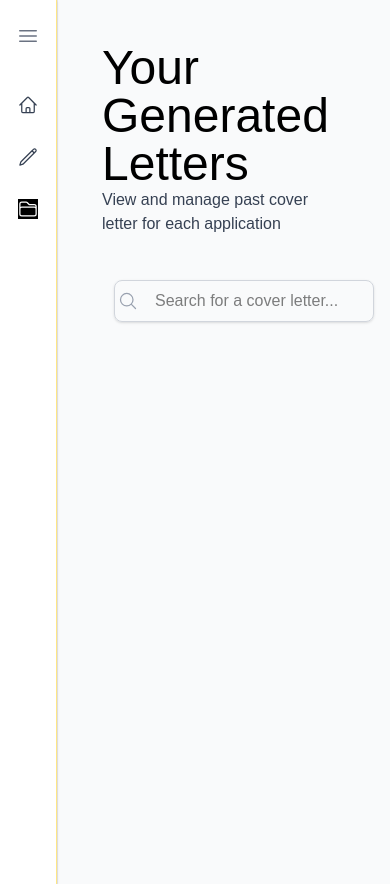
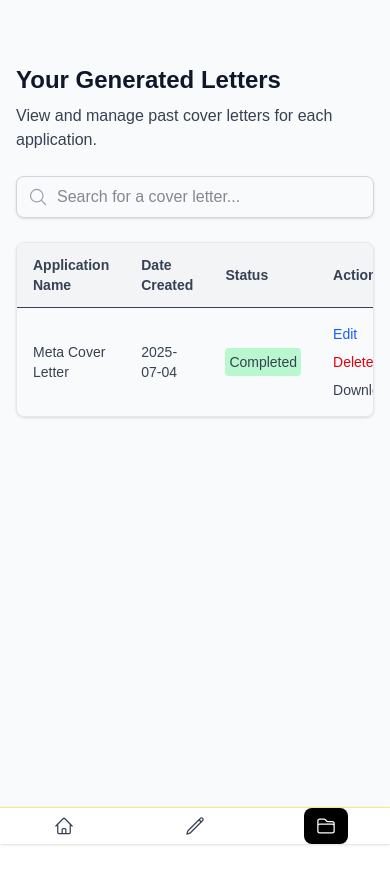
Before and after one commit to Abdullahtariq11/ApplyMate, a Next.js app in the folder apply-mate/: page /history in a window 390 px wide. After the commit the page ends 844 px from the top, so only its background shows below. Built offline with nearby package versions, Linux system fonts and the light colour scheme.

Commit message:
Design updaes, made more responsive for mobile devices

```diff
--- a/apply-mate/src/Components/ui/Sidebar.tsx
+++ b/apply-mate/src/Components/ui/Sidebar.tsx
@@ -5,7 +5,6 @@ import {
   HomeIcon,
   Bars3Icon,
 } from "@heroicons/react/24/outline";
-import Image from "next/image";
 import Link from "next/link";
 import { usePathname } from "next/navigation";
 import { useState } from "react";
@@ -56,65 +55,55 @@ function Sidebar() {
   ];
 
   return (
-    <div className="White border-r border-amber-200 w-auto h-full px-4 py-6 shadow-sm">
-      {/* Toggle Button */}
-      <button>
+    <div
+      className={`
+    fixed z-50
+    bottom-0 left-0 right-0
+    md:static
+    flex flex-row md:flex-col
+    bg-white
+    border-t md:border-t-0 md:border-r border-amber-200
+    shadow-sm
+    w-full md:${isOpen ? "w-64" : "w-16"}
+    h-auto md:h-full
+    transition-all duration-300
+  `}
+    >
+      {/* Toggle button - visible only on md+ */}
+      <div className="hidden md:flex justify-end p-2">
         <Bars3Icon
-          className="w-6 h-6 text-gray-500 cursor-pointer mb-10 hover:text-gray-900 transition-all"
+          className="w-6 h-6 text-gray-500 cursor-pointer hover:text-gray-900 transition-all"
           onClick={toggleSidebar}
         />
-      </button>
+      </div>
 
-      {!isOpen && (
-        <div className="flex items-center justify-center ">
-          <ul className="flex flex-col gap-8">
+      <ul className="flex flex-row md:flex-col w-full justify-around md:justify-start md:mt-6 gap-1 md:gap-3">
         {navItems.map(({ href, icon, text }) => (
           <li key={href}>
-                <Link href={href} className={`flex items-center transition-all ${pathname===href?
-                  "bg-black text-white":
-                  "text-gray-700 hover:bg-black hover:text-white"
-                }`}>
+            <Link
+              href={href}
+              className={`
+            flex flex-col md:flex-row items-center md:items-start
+            gap-0.5 md:gap-3
+            px-3 py-2
+            rounded-lg text-xs md:text-sm font-medium
+            transition-all
+            ${
+              pathname === href
+                ? "bg-black text-white"
+                : "text-gray-700 hover:bg-black hover:text-white"
+            }
+          `}
+            >
               {icon}
+              <span className={`${isOpen ? "inline" : "hidden"}`}>
+                {text}
+              </span>
             </Link>
           </li>
         ))}
       </ul>
     </div>
-      )}
-
-      {isOpen && (
-        <>
-          {/*Logo */}
-         {/*<div className="flex flex-col items-center mb-8">
-            <Image
-              src="/images/logo.png"
-              alt="ApplyMate Logo"
-              width={100}
-              height={100}
-            />
-          </div>
-      */}
-
-          <ul className="flex flex-col gap-3">
-            {navItems.map(({ href, icon, text }) => (
-              <li key={href}>
-                <Link
-                  href={href}
-                  className={`flex items-center gap-3 px-4 py-2 rounded-lg text-sm font-medium transition-all ${
-                    pathname === href
-                      ? "bg-black text-white"
-                      : "text-gray-700 hover:bg-black hover:text-white"
-                  }`}
-                >
-                  {icon}
-                  {text}
-                </Link>
-              </li>
-            ))}
-          </ul>
-        </>
-      )}
-    </div>
   );
 }
 
--- a/apply-mate/src/app/dashboard/page.tsx
+++ b/apply-mate/src/app/dashboard/page.tsx
@@ -17,61 +17,61 @@ import React from "react";
  */
 export default function DashboardPage() {
   return (
-    <div className="flex min-h-screen bg-gray-50">
+   <div className="flex flex-col md:flex-row min-h-screen bg-gray-50">
   {/* Sidebar */}
-      <aside className="w-auto bg-white border-r border-gray-200 ">
+  <aside className="w-full md:w-auto bg-white border-t md:border-t-0 md:border-r border-gray-200 fixed bottom-0 left-0 right-0 md:static z-40">
     <Sidebar />
   </aside>
 
   {/* Main Content */}
-      <main className="flex-1 px-4 sm:px-6 py-6 space-y-8">
+  <main className="flex-1 px-4 sm:px-6 py-6 space-y-8 pt-16 md:pt-6">
     {/* Header */}
     <div className="flex justify-between items-center">
-          <h1 className="text-3xl font-bold text-gray-800">Dashboard</h1>
+      <h1 className="text-2xl sm:text-3xl font-bold text-gray-800">Dashboard</h1>
       <SignOutButton>
-            <button className="bg-blue-600 text-white px-5 py-2 rounded-lg hover:bg-blue-700 transition">
+        <button className="bg-blue-600 text-white px-4 sm:px-5 py-2 rounded-lg hover:bg-blue-700 transition">
           Sign Out
         </button>
       </SignOutButton>
     </div>
 
     {/* Welcome message */}
-        <p className="text-gray-600 text-lg">
+    <p className="text-gray-600 text-base sm:text-lg">
       Welcome to your dashboard! Here you can manage your account and track applications.
     </p>
 
     {/* CTA */}
     <div>
-          <button className="bg-blue-600 text-white px-6 py-3 rounded-lg hover:bg-blue-700 transition font-medium">
+      <button className="bg-blue-600 text-white px-4 sm:px-6 py-3 rounded-lg hover:bg-blue-700 transition font-medium">
         + New Application
       </button>
     </div>
 
     {/* Applications Table */}
     <div className="overflow-x-auto bg-white rounded-lg shadow border border-gray-200">
-          <table className="min-w-full text-base text-left text-gray-700">
+      <table className="min-w-full text-sm sm:text-base text-left text-gray-700">
         <thead className="bg-gray-100">
           <tr>
-                <th className="px-6 py-3 font-bold">Application Name</th>
-                <th className="px-6 py-3 font-bold">Status</th>
-                <th className="px-6 py-3 font-bold">Date Created</th>
+            <th className="px-4 sm:px-6 py-3 font-bold">Application Name</th>
+            <th className="px-4 sm:px-6 py-3 font-bold">Status</th>
+            <th className="px-4 sm:px-6 py-3 font-bold">Date Created</th>
           </tr>
         </thead>
         <tbody>
           <tr className="border-t">
-                <td className="px-6 py-4">Application 1</td>
-                <td className="px-6 py-4">In Progress</td>
-                <td className="px-6 py-4">2023-10-01</td>
+            <td className="px-4 sm:px-6 py-4">Application 1</td>
+            <td className="px-4 sm:px-6 py-4">In Progress</td>
+            <td className="px-4 sm:px-6 py-4">2023-10-01</td>
           </tr>
           <tr className="border-t">
-                <td className="px-6 py-4">Application 2</td>
-                <td className="px-6 py-4">Completed</td>
-                <td className="px-6 py-4">2023-09-15</td>
+            <td className="px-4 sm:px-6 py-4">Application 2</td>
+            <td className="px-4 sm:px-6 py-4">Completed</td>
+            <td className="px-4 sm:px-6 py-4">2023-09-15</td>
           </tr>
         </tbody>
         <tfoot>
           <tr className="border-t">
-                <td className="px-6 py-4">
+            <td className="px-4 sm:px-6 py-4">
               <button className="bg-blue-600 text-white px-4 py-2 rounded hover:bg-blue-700 transition">
                 View All Applications
               </button>
--- a/apply-mate/src/app/history/page.tsx
+++ b/apply-mate/src/app/history/page.tsx
@@ -2,22 +2,37 @@ import Sidebar from "@/Components/ui/Sidebar";
 import React from "react";
 import { MagnifyingGlassIcon } from "@heroicons/react/24/outline";
 
+/**
+ * Renders the history page for displaying and managing generated cover letters.
+ *
+ * This page includes:
+ * - A sidebar navigation component.
+ * - A header section with a title and description.
+ * - A search input for filtering cover letters.
+ * - A table listing cover letters with details such as application name, creation date, status, and available actions (Edit, Delete, Download).
+ *
+ * @component
+ * @returns {JSX.Element} The history page layout with sidebar, search, and cover letter table.
+ */
 function page() {
   return (
-    <div className="flex min-h-screen bg-gray-50">
-      <aside className="w-auto bg-white border-r border-gray-200">
+    <div className="flex flex-col md:flex-row min-h-screen bg-gray-50">
+  {/* Sidebar */}
+  <aside className="w-full md:w-auto fixed bottom-0 left-0 right-0 md:static bg-white border-t md:border-t-0 md:border-r border-gray-200 z-40">
     <Sidebar />
   </aside>
 
-      <main className="flex min-h-screen flex-col p-2 m-5">
-        <div className="flex flex-col justify-center items-center p-2 m-2">
-          <h1 className="text-black text-5xl ">Your Generated Letters</h1>
-          <p className="text-gray-700">
-            View and manage past cover letter for each application
+  {/* Main Content */}
+  <main className="flex-1  p-4 sm:p-6 pt-16 md:pt-6 space-y-6">
+    <div className="flex flex-col items-start gap-2">
+      <h1 className="text-2xl sm:text-3xl font-bold text-gray-900">Your Generated Letters</h1>
+      <p className="text-gray-700 text-base sm:text-lg">
+        View and manage past cover letters for each application.
       </p>
     </div>
 
-        <div className="relative w-full max-w-md p-2 m-5">
+    {/* Search */}
+    <div className="relative w-full max-w-md">
       <input
         type="text"
         placeholder="Search for a cover letter..."
@@ -29,9 +44,37 @@ function page() {
         autoCapitalize="off"
         maxLength={100}
         minLength={1}
-            className="w-full pl-10 pr-4 py-2 text-black border border-gray-300 rounded-lg shadow-sm focus:outline-blue-500"
+        className="w-full pl-10 pr-4 py-2 text-gray-900 border border-gray-300 rounded-lg shadow-sm focus:outline-blue-500"
       />
       <MagnifyingGlassIcon className="absolute left-3 top-1/2 transform -translate-y-1/2 w-5 h-5 text-gray-400" />
+    </div>
+
+    {/* Table */}
+    <div className="w-full overflow-x-auto rounded-lg shadow border border-gray-200">
+      <table className="min-w-full text-sm sm:text-base text-left text-gray-700">
+        <thead className="bg-gray-100">
+          <tr>
+            <th className="px-4 sm:px-6 py-3 font-bold">Application Name</th>
+            <th className="px-4 sm:px-6 py-3 font-bold">Date Created</th>
+            <th className="px-4 sm:px-6 py-3 font-bold">Status</th>
+            <th className="px-4 sm:px-6 py-3 font-bold">Action</th>
+          </tr>
+        </thead>
+        <tbody>
+          <tr className="border-t">
+            <td className="px-4 sm:px-6 py-4">Meta Cover Letter</td>
+            <td className="px-4 sm:px-6 py-4">2025-07-04</td>
+            <td className="px-4 sm:px-6 py-4">
+              <span className="inline-block p-1 rounded bg-green-200">Completed</span>
+            </td>
+            <td className="px-4 sm:px-6 py-4 flex flex-wrap gap-2">
+              <button className="text-blue-600 hover:underline text-sm">Edit</button>
+              <button className="text-red-600 hover:underline text-sm">Delete</button>
+              <button className="hover:underline text-sm">Download</button>
+            </td>
+          </tr>
+        </tbody>
+      </table>
     </div>
   </main>
 </div>
```
Also changed, not shown: apply-mate/src/app/generate/page.tsx (+15 -11 lines). Lines whose indentation alone changed are shown as unchanged.
